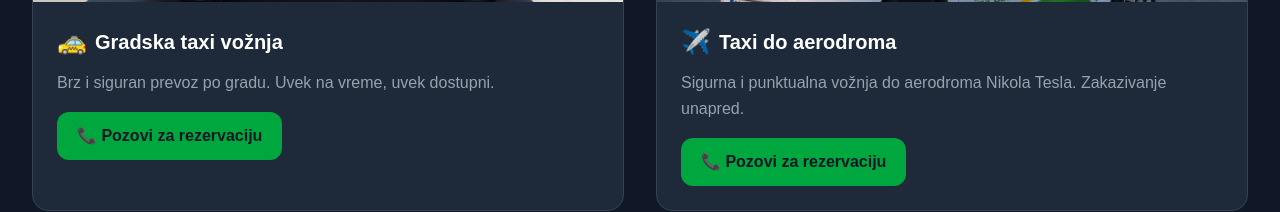
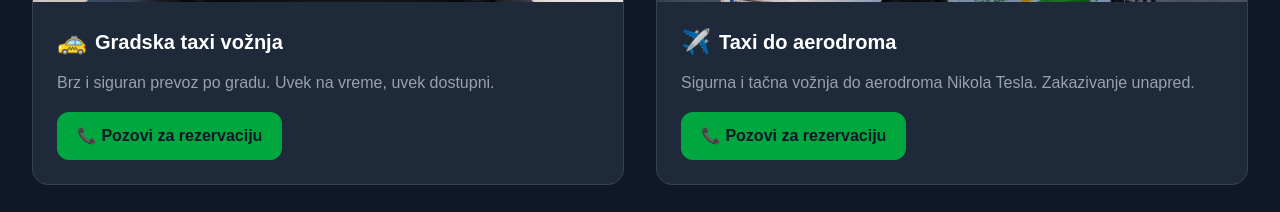
Before and after one commit to iamsavic/naxi-taxi-bb, a Next.js app: page /usluge in a window 1280 px wide. Shown: the part 619-831 px from the top of the page. Built offline with nearby package versions, Linux system fonts and the light colour scheme; no server answers.

Commit message:
promenjena rec punktualna u tacna

```diff
--- a/components/sections/Services.tsx
+++ b/components/sections/Services.tsx
@@ -4,7 +4,7 @@ import type { Service } from "@/lib/cms";
 
 const fallbackServices: Service[] = [
   { _id: "1", title: "Gradska taxi vožnja", slug: "gradska-voznja", shortDescription: "Brz i siguran prevoz po gradu. Uvek na vreme, uvek dostupni.", imageUrl: null, icon: "🚕", ctaText: "Pozovi", fullDescription: null },
-  { _id: "2", title: "Taxi do aerodroma", slug: "taxi-do-aerodroma", shortDescription: "Sigurna i punktualna vožnja do aerodroma. Zakazivanje unapred.", imageUrl: null, icon: "✈️", ctaText: "Zakaži", fullDescription: null },
+  { _id: "2", title: "Taxi do aerodroma", slug: "taxi-do-aerodroma", shortDescription: "Sigurna i tačna vožnja do aerodroma. Zakazivanje unapred.", imageUrl: null, icon: "✈️", ctaText: "Zakaži", fullDescription: null },
   { _id: "3", title: "Zakazivanje unapred", slug: "zakazivanje", shortDescription: "Zakažite vožnju dan, nedelju ili mesec ranije. Bez stresa.", imageUrl: null, icon: "📅", ctaText: "Zakaži", fullDescription: null },
   { _id: "4", title: "Poslovni taxi", slug: "poslovni-taxi", shortDescription: "Organizovan prevoz za firme, hotele i restorane.", imageUrl: null, icon: "🏢", ctaText: "Saznaj više", fullDescription: null },
   { _id: "5", title: "Vozilo sa vozačem", slug: "vozilo-sa-vozacem", shortDescription: "Premium usluga sa profesionalnim vozačem za posebne prilike.", imageUrl: null, icon: "🎩", ctaText: "Saznaj više", fullDescription: null },
--- a/lib/cms/static.ts
+++ b/lib/cms/static.ts
@@ -55,7 +55,7 @@ export const staticServices: Service[] = [
     _id: "2",
     title: "Taxi do aerodroma",
     slug: "taxi-do-aerodroma",
-    shortDescription: "Sigurna i punktualna vožnja do aerodroma Nikola Tesla. Zakazivanje unapred.",
+    shortDescription: "Sigurna i tačna vožnja do aerodroma Nikola Tesla. Zakazivanje unapred.",
     fullDescription: null,
     imageUrl: "/images/services/taxi-aerodrom.avif",
     icon: "✈️",
```
